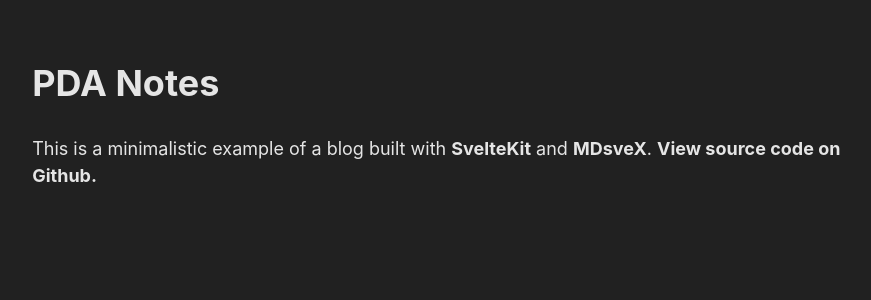
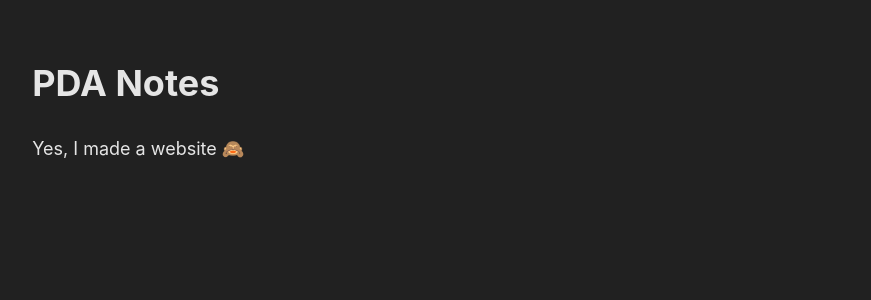
Before and after one commit to ccozens/notes-blog, a SvelteKit app: page / in a window 1280 px wide. Shown: the top 300 px of the page, without its empty margins (182-1053 px from the left). Built offline with nearby package versions, Linux system fonts and the light colour scheme.

Commit message:
updated page head and blurb on home page

```diff
--- a/src/routes/+page.svelte
+++ b/src/routes/+page.svelte
@@ -9,12 +9,10 @@
 	export let data: PageData;
 </script>
 
-<PageHead title="Home" description="An awesome blog about development with Svelte" />
+<PageHead title="Home" description="An awesome blog about PDA" />
 
 <p>
-	This is a minimalistic example of a blog built with <a href="https://kit.svelte.dev">SvelteKit</a>
-	and <a href="https://mdsvex.com/">MDsveX</a>.
-	<a href="https://github.com/mvasigh/sveltekit-mdsvex-blog">View source code on Github.</a>
+	Yes, I made a website 🙈
 </p>
 
 {#each data.posts as { slug, title, author, description, date }}
```
